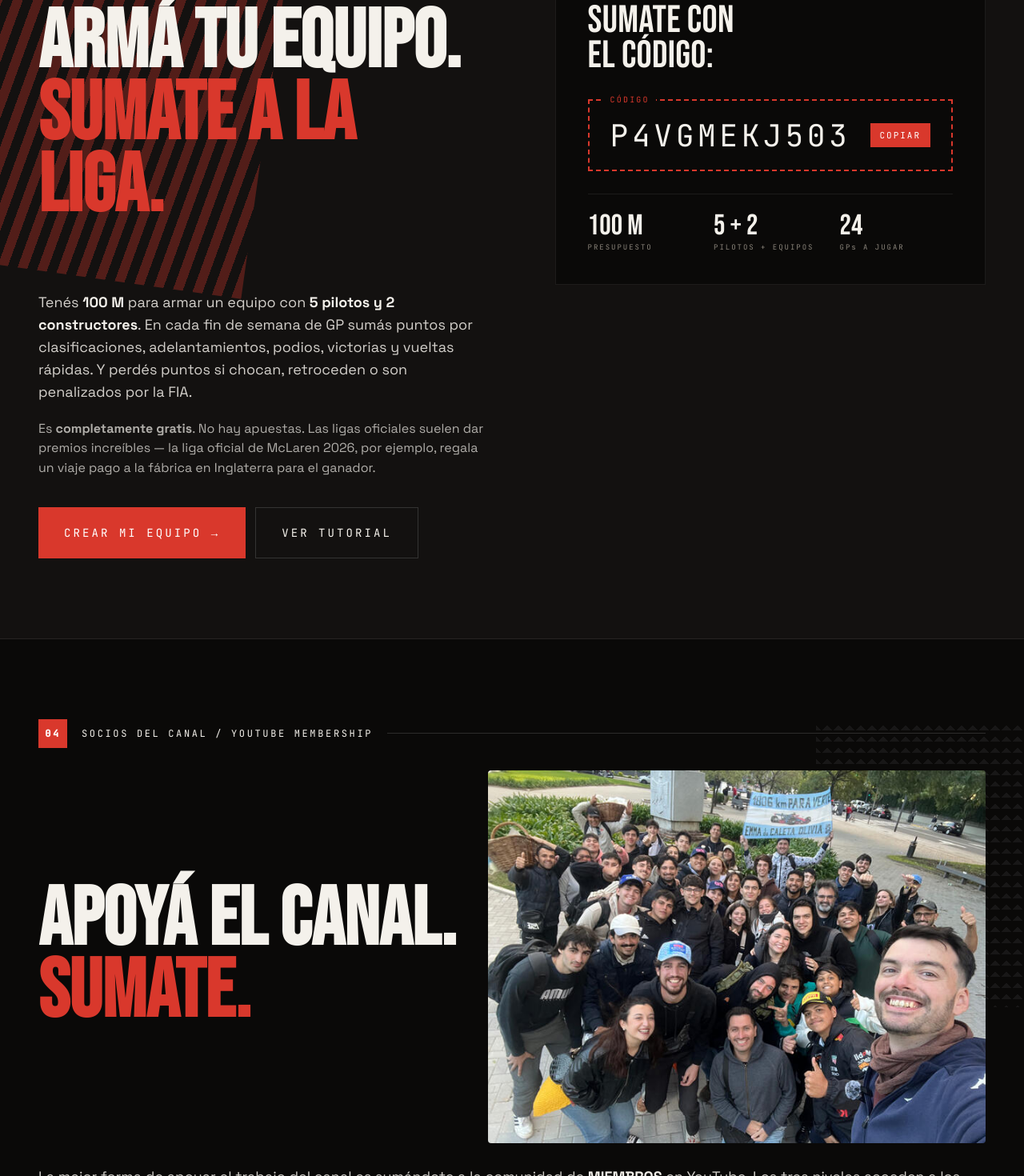
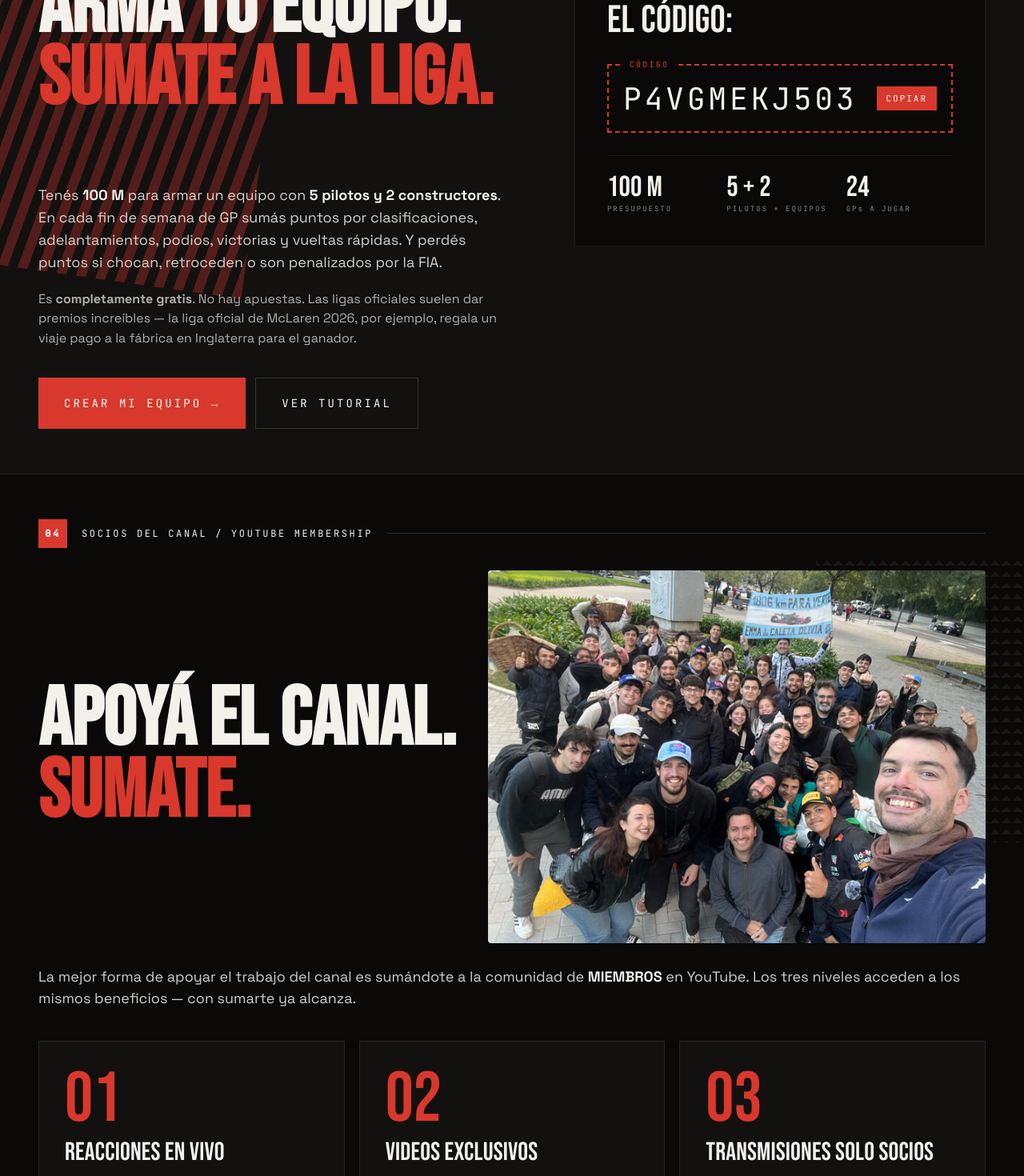
Before and after one commit to Viozhu/formulazeta, a React (Vite) app: page / in a window 1280 px wide. Shown: the part 3840-5310 px from the top of the page at 80% size. Built offline with nearby package versions, Linux system fonts and the light colour scheme; no server answers.

Commit message:
feat(fantasy,members): mobile-first css classes and padding

```diff
--- a/src/components/Fantasy.tsx
+++ b/src/components/Fantasy.tsx
@@ -19,7 +19,7 @@ export function Fantasy() {
 
   return (
     <section id="fantasy" style={{
-      paddingTop: 100, paddingBottom: 100, position: 'relative', overflow: 'hidden',
+      paddingTop: 56, paddingBottom: 56, position: 'relative', overflow: 'hidden',
       background: 'var(--fz-surface)',
       borderTop: '1px solid var(--fz-line)',
       borderBottom: '1px solid var(--fz-line)',
@@ -36,7 +36,7 @@ export function Fantasy() {
           <span className="fz-mono" style={{ color: 'var(--fz-muted)' }}>GRATIS</span>
         </div>
 
-        <div style={{ display: 'grid', gridTemplateColumns: '1.1fr 0.9fr', gap: 80, alignItems: 'start' }}>
+        <div className="fz-grid-fantasy">
           <div className="fz-reveal">
             <h2 className="fz-h2">
               ARMÁ TU EQUIPO.<br />
@@ -67,25 +67,25 @@ export function Fantasy() {
                 fontSize: 10, color: 'var(--fz-red)',
                 letterSpacing: '0.32em', marginTop: 8,
               }}>● LIGA OFICIAL DE FORMULA ZETA</div>
-              <div className="fz-display" style={{ fontSize: 48, lineHeight: 0.92, marginTop: 18 }}>
+              <div className="fz-display" style={{ fontSize: 'clamp(28px, 5vw, 48px)', lineHeight: 0.92, marginTop: 18 }}>
                 SUMATE CON<br />EL CÓDIGO:
               </div>
 
               <div style={{ marginTop: 32, position: 'relative' }}>
                 <div style={{
-                  display: 'inline-flex', alignItems: 'center', gap: 16,
-                  padding: '18px 26px', background: 'var(--fz-bg)',
-                  border: '2px dashed var(--fz-red)',
-                  fontFamily: '"JetBrains Mono", monospace', fontSize: 38,
-                  letterSpacing: '0.12em', color: 'var(--fz-text)', position: 'relative',
-                }}>
+                display: 'flex', alignItems: 'center', gap: 16,
+                padding: '16px 18px', background: 'var(--fz-bg)',
+                border: '2px dashed var(--fz-red)',
+                letterSpacing: '0.12em', color: 'var(--fz-text)', position: 'relative',
+                justifyContent: 'space-between', width: '100%', boxSizing: 'border-box',
+              }}>
                   <span style={{
                     position: 'absolute', top: -10, left: 18,
                     background: 'var(--fz-bg)', padding: '2px 8px',
                     fontFamily: '"JetBrains Mono", monospace', fontSize: 10,
                     color: 'var(--fz-red)', letterSpacing: '0.22em',
                   }}>CÓDIGO</span>
-                  <span>{FZ_FANTASY_CODE}</span>
+                  <span className="fz-mono fz-fantasy-code-value">{FZ_FANTASY_CODE}</span>
                   <button
                     onClick={copyCode}
                     className="fz-mono"
@@ -104,7 +104,7 @@ export function Fantasy() {
               }}>
                 {STATS.map(([n, l]) => (
                   <div key={l}>
-                    <div className="fz-display fz-tnum" style={{ fontSize: 36 }}>{n}</div>
+                    <div className="fz-display fz-tnum fz-fantasy-stat-num">{n}</div>
                     <div className="fz-mono" style={{
                       fontSize: 9, color: 'var(--fz-muted)',
                       letterSpacing: '0.22em', marginTop: 4,
--- a/src/components/Members.tsx
+++ b/src/components/Members.tsx
@@ -3,7 +3,7 @@ import { FZ_LINKS, FZ_MEMBER_PERKS } from '../data';
 
 export function Members() {
   return (
-    <section id="socios" style={{ paddingTop: 100, paddingBottom: 100, position: 'relative', overflow: 'hidden' }}>
+    <section id="socios" style={{ paddingTop: 56, paddingBottom: 56, position: 'relative', overflow: 'hidden' }}>
       <div className="fz-checker" style={{
         position: 'absolute', right: -100, top: 100, width: 360, height: 360,
       }} />
@@ -14,9 +14,7 @@ export function Members() {
           <span className="fz-secthead-rule" />
         </div>
 
-        <div className="fz-reveal" style={{
-          display: 'flex', alignItems: 'center', gap: 40, marginBottom: 28,
-        }}>
+        <div className="fz-members-header fz-reveal">
           <h2 className="fz-h2" style={{ flexShrink: 0 }}>
             APOYÁ EL CANAL.<br />
             <span style={{ color: 'var(--fz-red)' }}>SUMATE.</span>
@@ -36,18 +34,15 @@ export function Members() {
           Los tres niveles acceden a los mismos beneficios — con sumarte ya alcanza.
         </p>
 
-        <div style={{ display: 'grid', gridTemplateColumns: 'repeat(3, 1fr)', gap: 18 }}>
+        <div className="fz-grid-3">
           {FZ_MEMBER_PERKS.map((p, i) => (
             <div
               key={p.n}
-              className={`fz-card fz-card-hover fz-reveal fz-reveal-d${i + 1}`}
-              style={{ padding: '36px 32px', position: 'relative' }}
+              className={`fz-card fz-card-hover fz-perk-card fz-reveal fz-reveal-d${i + 1}`}
+              style={{ position: 'relative' }}
             >
-              <div style={{
-                fontFamily: '"Bebas Neue", sans-serif',
-                fontSize: 88, lineHeight: 0.85, color: 'var(--fz-red)',
-              }}>{p.n}</div>
-              <div className="fz-display" style={{ fontSize: 32, marginTop: 18, lineHeight: 1 }}>
+              <div className="fz-perk-number">{p.n}</div>
+              <div className="fz-display" style={{ fontSize: 'clamp(24px, 4vw, 32px)', marginTop: 12, lineHeight: 1 }}>
                 {p.title}
               </div>
               <p style={{ fontSize: 15, lineHeight: 1.55, marginTop: 16, color: 'rgba(244,241,235,0.75)' }}>
@@ -57,9 +52,8 @@ export function Members() {
           ))}
         </div>
 
-        <div className="fz-reveal" style={{
-          marginTop: 40, display: 'flex', alignItems: 'center', justifyContent: 'space-between',
-          gap: 24, padding: '28px 32px',
+        <div className="fz-members-cta fz-reveal" style={{
+          marginTop: 40, padding: '28px 32px',
           background: 'var(--fz-surface)', border: '1px solid var(--fz-red)',
         }}>
           <div>
```
